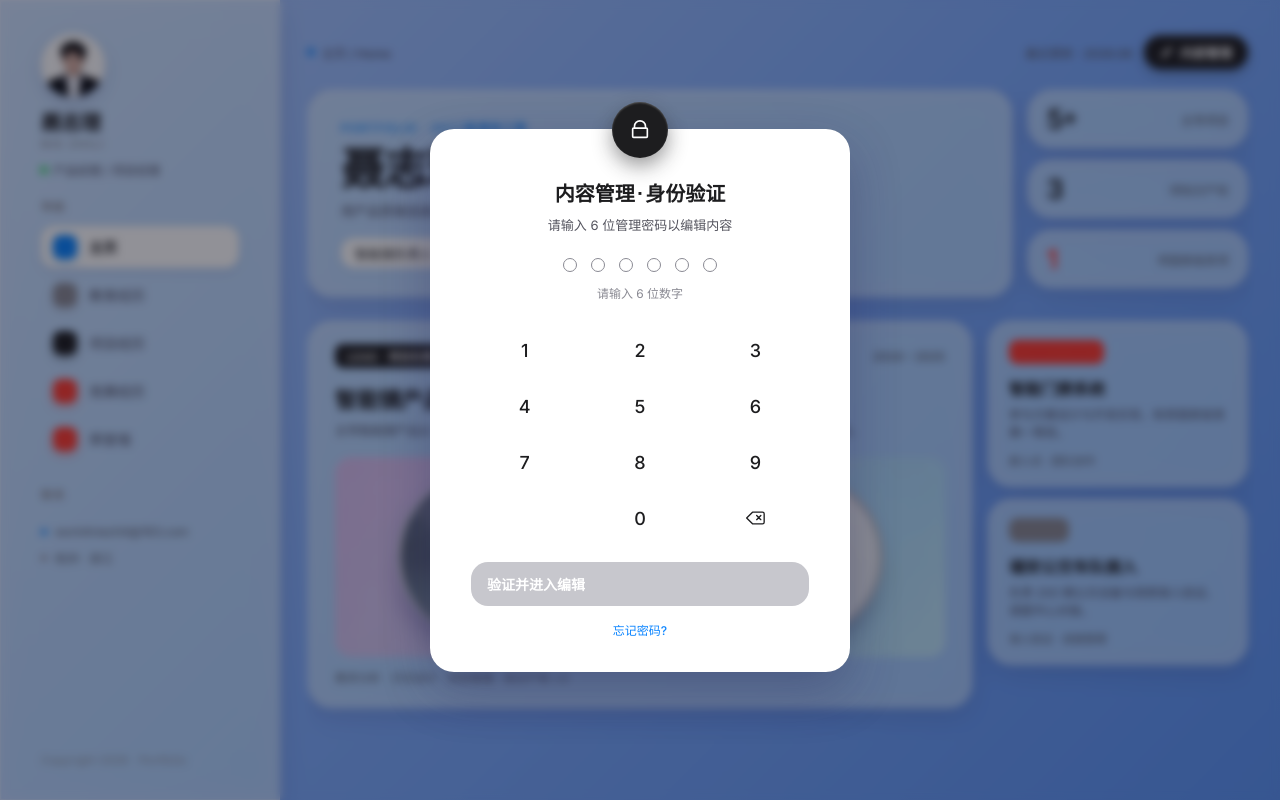
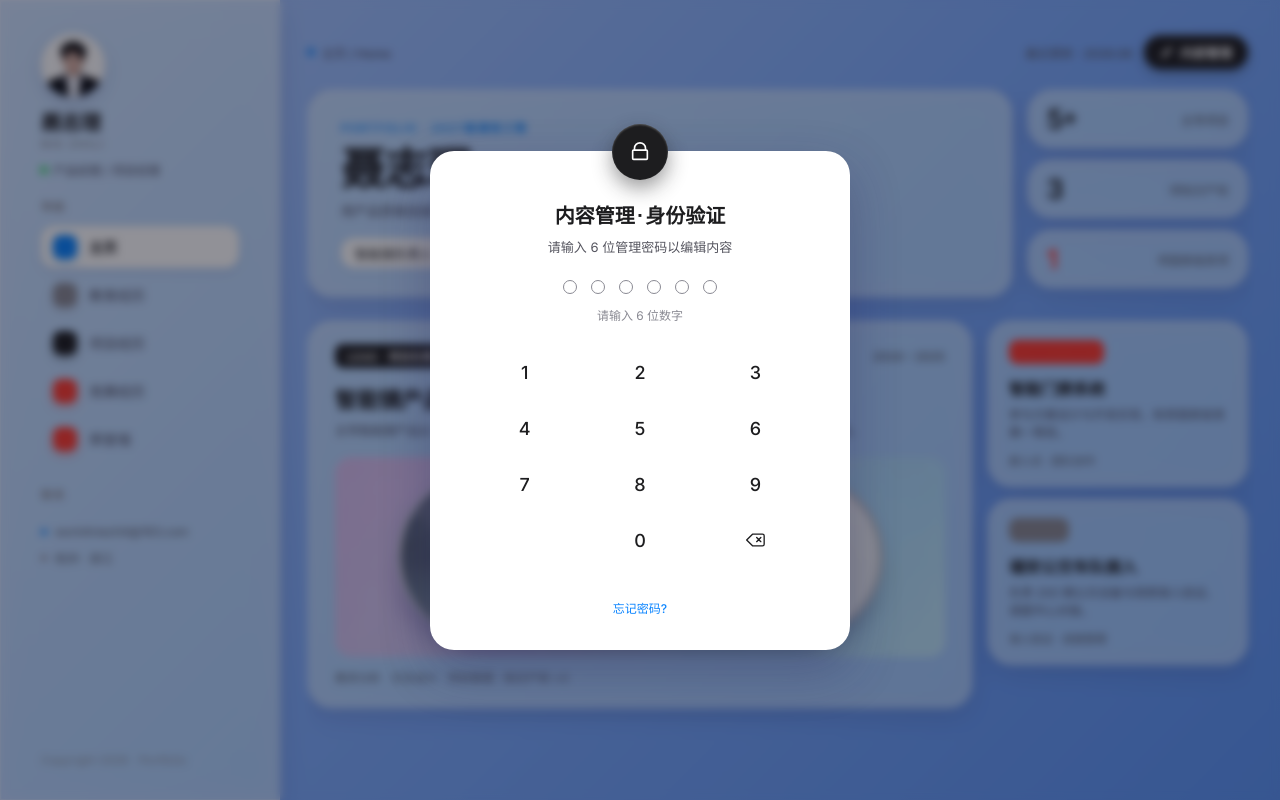
Before and after one commit to niezhili/niezhili-portfolio, a Vue app: page / in a window 1280 px wide. Both pictures are taken after a click on the button "内容管理". Built offline with nearby package versions, Linux system fonts and the light colour scheme.

Commit message:
feat: passcode 051014 with auto-verify on 6th digit, remove verify button

```diff
--- a/src/components/PasscodeModal.vue
+++ b/src/components/PasscodeModal.vue
@@ -3,26 +3,35 @@ import { ref, computed } from 'vue'
 
 const emit = defineEmits(['close', 'success'])
 
+const PASSCODE = '051014'
+
 const code = ref('')
 const error = ref('')
+const shaking = ref(false)
 
 const dots = computed(() => Array.from({ length: 6 }, (_, i) => i < code.value.length))
 
 function pressKey(k) {
+  if (shaking.value) return
   error.value = ''
   if (k === 'del') {
     code.value = code.value.slice(0, -1)
   } else if (code.value.length < 6) {
     code.value += k
+    if (code.value.length === 6) autoVerify()
   }
 }
 
-function verify() {
-  // demo passcode: any 6 digits succeeds; otherwise show error
-  if (code.value.length === 6 && /^\d{6}$/.test(code.value)) {
+function autoVerify() {
+  if (code.value === PASSCODE) {
     emit('success')
   } else {
-    error.value = '请输入 6 位数字密码'
+    error.value = '密码错误，请重试'
+    shaking.value = true
+    setTimeout(() => {
+      code.value = ''
+      shaking.value = false
+    }, 500)
   }
 }
 
@@ -45,7 +54,7 @@ const keys = ['1','2','3','4','5','6','7','8','9','','0','del']
       <h2 class="title">内容管理 · 身份验证</h2>
       <p class="sub">请输入 6 位管理密码以编辑内容</p>
 
-      <div class="dots">
+      <div class="dots" :class="{ shake: shaking }">
         <span v-for="(filled, i) in dots" :key="i" class="dot" :class="{ filled }" />
       </div>
       <div class="hint" :class="{ err: !!error }">
@@ -72,9 +81,6 @@ const keys = ['1','2','3','4','5','6','7','8','9','','0','del']
         </button>
       </div>
 
-      <button class="btn-primary verify" :disabled="code.length !== 6" @click="verify">
-        验证并进入编辑
-      </button>
       <button class="forgot">忘记密码?</button>
     </div>
   </div>
@@ -136,6 +142,15 @@ const keys = ['1','2','3','4','5','6','7','8','9','','0','del']
 }
 
 .dots { display: flex; gap: 14px; margin-bottom: 12px; }
+.dots.shake { animation: shake 0.4s ease; }
+@keyframes shake {
+  0%, 100% { transform: translateX(0); }
+  20% { transform: translateX(-8px); }
+  40% { transform: translateX(8px); }
+  60% { transform: translateX(-5px); }
+  80% { transform: translateX(5px); }
+}
+.dot.err { border-color: #ff3b30; }
 .dot {
   width: 14px; height: 14px;
   border-radius: var(--r-dot);
@@ -175,9 +190,6 @@ const keys = ['1','2','3','4','5','6','7','8','9','','0','del']
 .key:active:not(:disabled) { transform: scale(0.97); }
 .key.ghost { visibility: hidden; }
 
-.verify { width: 100%; height: 44px; font-size: 14px; }
-.verify:disabled { background: #c7c7cd; box-shadow: none; cursor: not-allowed; }
-
 .forgot {
   margin-top: 14px;
   border: none;
```
